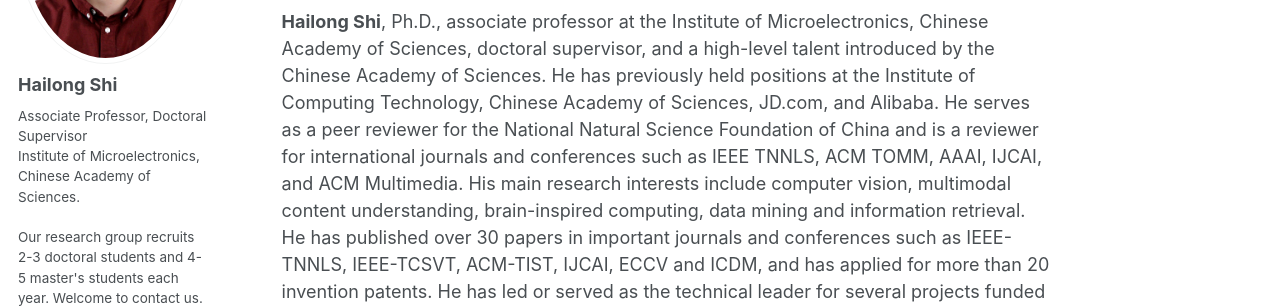
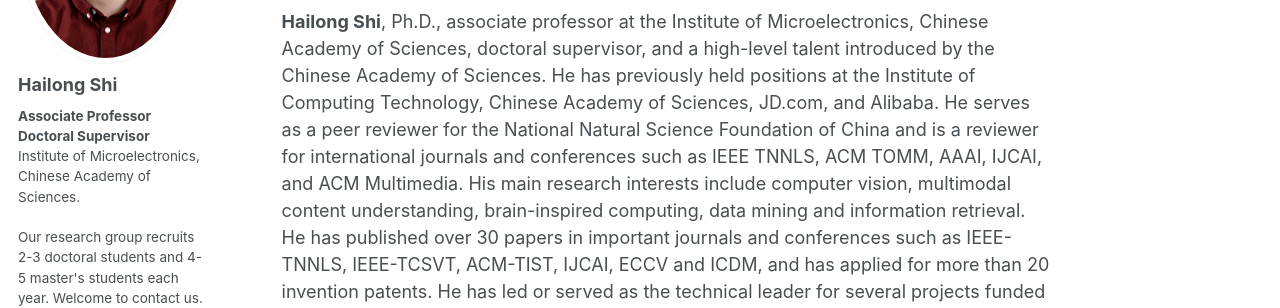
Before and after one commit to shihailong2023/shihailong2023.github.io, a Jekyll site: the page built from _pages/about.md, in a window 1280 px wide. Shown: the part 294-602 px from the top of the page. Built offline with Jekyll 4.4.1, drawn with Linux system fonts in a browser that asks for light colours.

```diff
--- a/_config.yml
+++ b/_config.yml
@@ -82,8 +82,9 @@ analytics:
 author:
   name             : "Hailong Shi"
   avatar           : "shihailong.jpg"
-  bio              : "Associate Professor, Doctoral Supervisor <br>
-                      Institute of Microelectronics, Chinese Academy of Sciences. <br><br>
+  bio              : "<b>Associate Professor</b><br>
+                      <b>Doctoral Supervisor</b><br>
+                      Institute of Microelectronics, Chinese Academy of Sciences.<br><br>
                       Our research group recruits 2-3 doctoral students and 4-5 master's students each year. Welcome to contact us.<br><br>
                       <b>Email: shihailong@ime.ac.cn</b><br>
                       <b>Wechat: shihailong2010</b><br><br>
```
